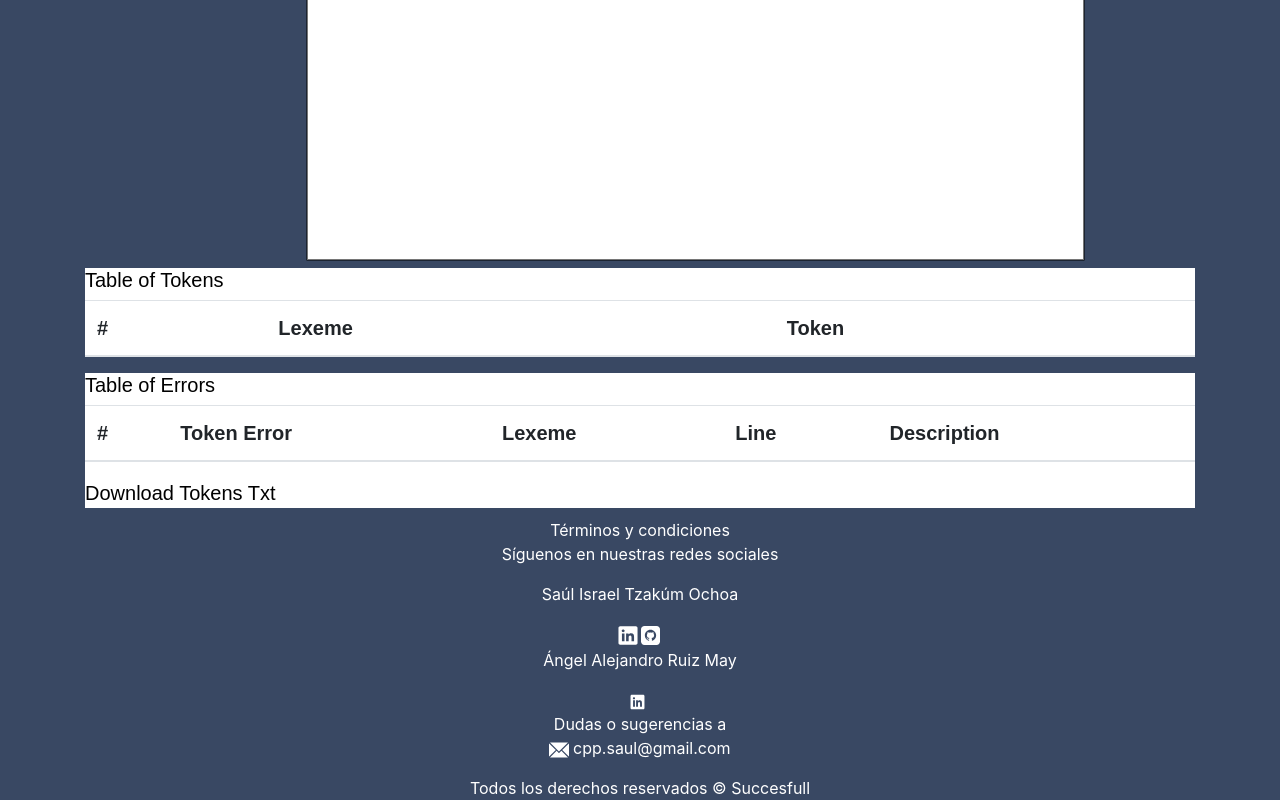
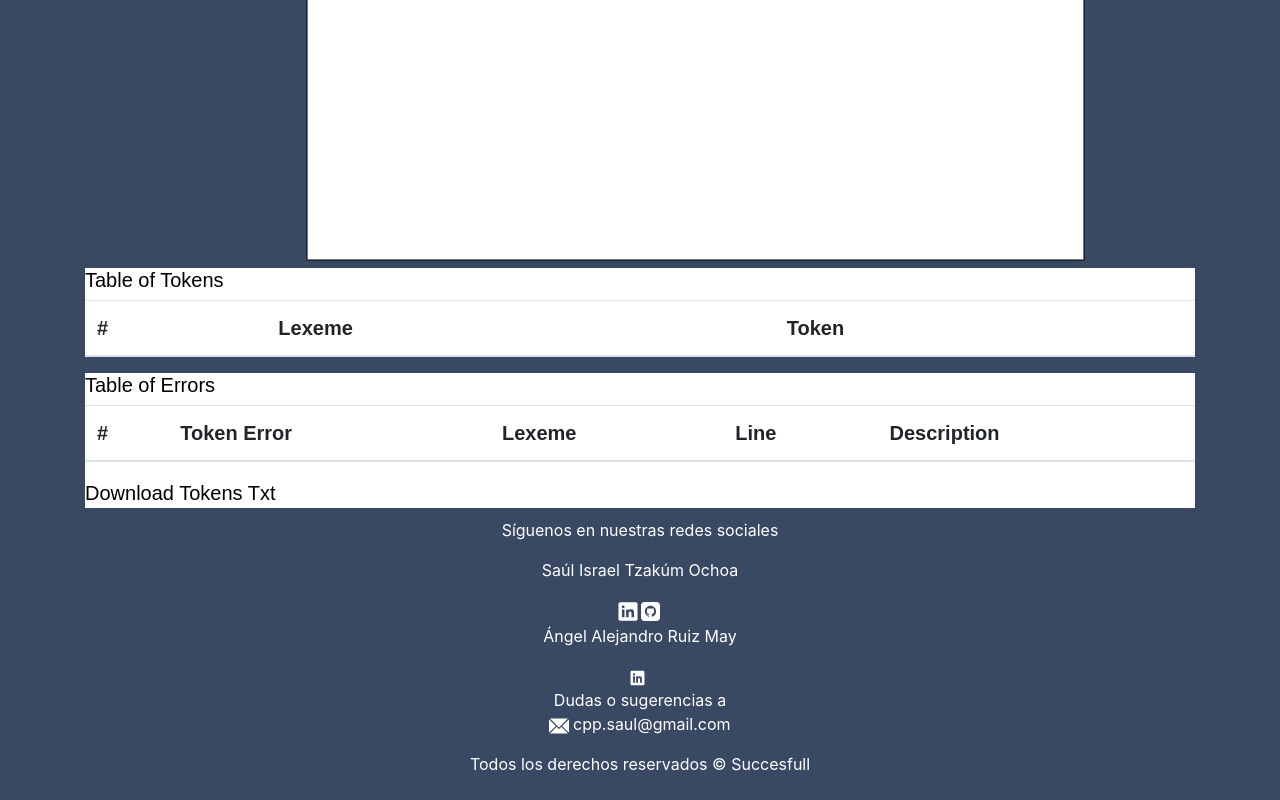
Before and after one commit to AncientGear/syntax-analyzer, an Angular app: page /analyzer in a window 1280 px wide. Shown: the part 1302-2102 px from the top of the page. After the commit the page ends 2078 px from the top, so only its background shows below. Built offline with nearby package versions, Linux system fonts and the light colour scheme; a web font is replaced by a local one.

Commit message:
deleting unnecesary terms and conditions

```diff
--- a/src/app/components/footer/footer.component.html
+++ b/src/app/components/footer/footer.component.html
@@ -1,8 +1,5 @@
 <footer class="footer">
   <div class="footer">
-    <div>
-      <a class="terms" href="https://docs.google.com/document/d/10ArjzMPujq_FqxvZLQFpzhw2dqGaegk22z-pHcQNRos/edit?ts=5ecb523e" target="_blanck">Términos y condiciones</a>
-    </div>
     <div class="redes">
       <p>Síguenos en nuestras redes sociales</p>
       <ul>
```
